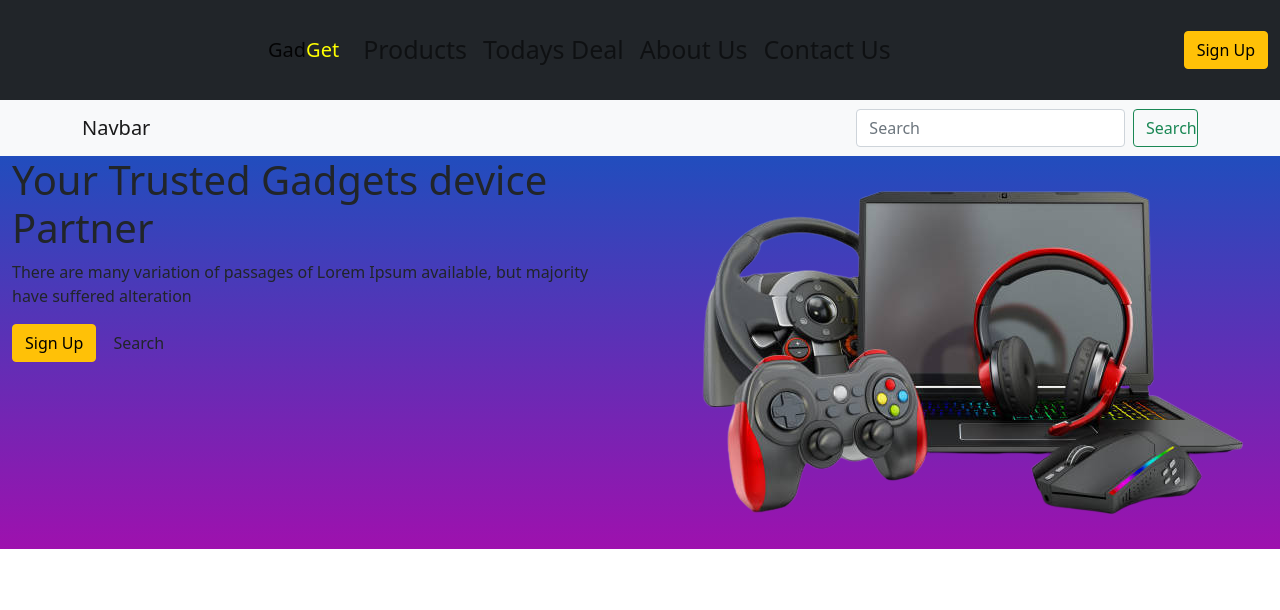
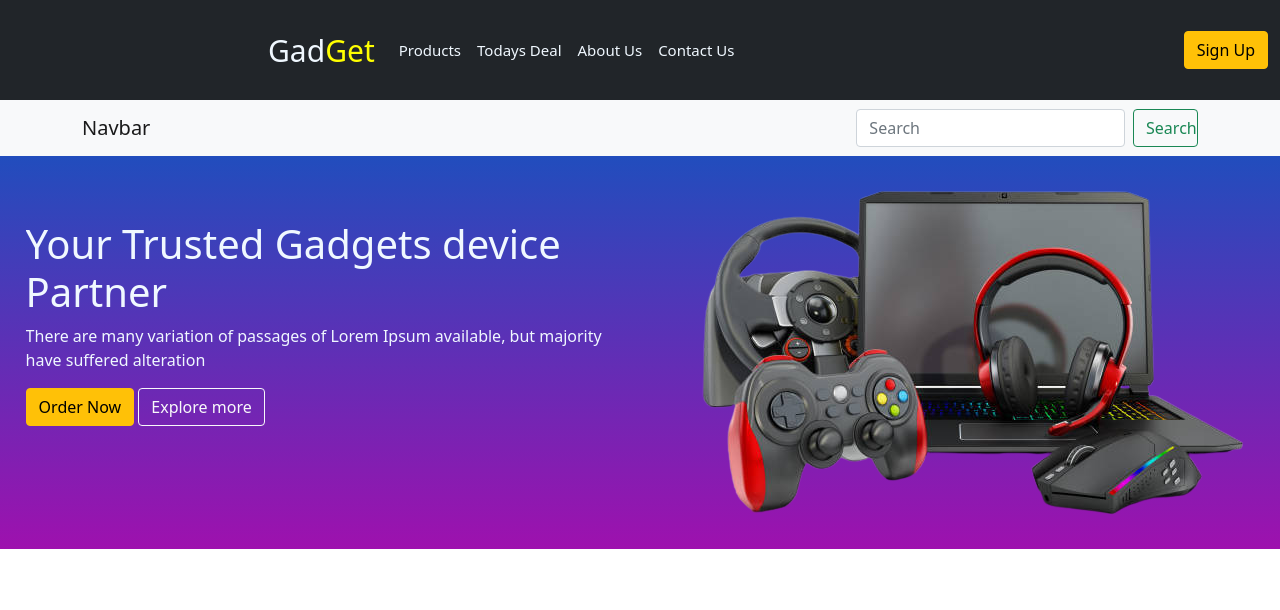
Before and after one commit to MAUREEN-OUGODEV/RestApi, a plain HTML site: page index.html in a window 1280 px wide. Shown: the top 610 px of the page. Drawn offline with nearby package versions, Linux system fonts and the light colour scheme; no server answers.

Commit message:
Adding to github

```diff
--- a/index.html
+++ b/index.html
@@ -14,22 +14,22 @@
 <body>
     <nav class="navbar navbar-expand-lg navbar-light bg-dark narbar">
         <div class="container-fluid">
-          <a class="navbar-brand" href="#">Gad<span id="ad">Get</span></a>
+          <a class="navbar-brand " id="brand"href="#">Gad<span id="ad">Get</span></a>
 
 
           <div class="collapse navbar-collapse" id="navbarNav">
             <ul class="navbar-nav">
               <li class="nav-item navb">
-                <a class="nav-link vab" aria-current="page" href="#">Products</a>
+                <a class="nav-link vab"id="vab" aria-current="page" href="#">Products</a>
               </li>
               <li class="nav-item">
-                <a class="nav-link vab" href="#">Todays Deal</a>
+                <a class="nav-link vab"id="vab" href="#">Todays Deal</a>
               </li>
               <li class="nav-item">
-                <a class="nav-link vab" href="#">About Us</a>
+                <a class="nav-link " id="vab"href="#">About Us</a>
               </li>
               <li class="nav-item">
-                <a class="nav-link vab" href="#"> Contact Us</a>
+                <a class="nav-link vab" id="vab"href="#"> Contact Us</a>
               </li>
 
 
@@ -54,8 +54,8 @@
             <div class="col-md-6 headings">
                 <h1>Your Trusted Gadgets device Partner</h1>
                 <p>There are many variation of passages of Lorem Ipsum available, but majority have suffered alteration</p>
-                <button type="button" class="btn btn-warning">Sign Up</button>
-                <button class="btn btn-outline-Light" type="submit">Search</button>
+                <button type="button" class="btn btn-warning">Order Now</button>
+                <button class="btn btn-outline-light" type="submit">Explore more</button>
             </div>
             <div class="col-md-6">
                 <img src="./images/tv-removebg-preview.png" alt="">
--- a/style.css
+++ b/style.css
@@ -3,19 +3,31 @@
     padding: 0%;
     overflow-x: hidden;
 }
+#ad{
+
+}
 .narbar{
    height: 100px;
    padding-left: 20%;
-   font-size: 25px;
+   font-size: 15px;
+   color: aliceblue;
 }
-.nav-link a{
+
+#vab{
     color: aliceblue;
+
+
 }
 .done{
     text-align: center;
 }
 .paragraph{
     margin-top: 5%;
+}
+.headings{
+    padding-top: 5%;
+    padding-left: 2%;
+    color: aliceblue;
 }
 .landpage{
     background-image: linear-gradient(rgb(33, 77, 189), rgb(158, 17, 174));
@@ -74,11 +86,17 @@ border-radius: 20px;
 }
 #ad{
     color: yellow;
+
+}
+#brand{
+    color: aliceblue;
+    font-size: 30px;
 }
 .game{
     background-image: linear-gradient(rgb(33, 77, 189), rgb(158, 17, 174));
     margin-top: 10%;
     margin-bottom:5% ;
+
 
 
 }
```
